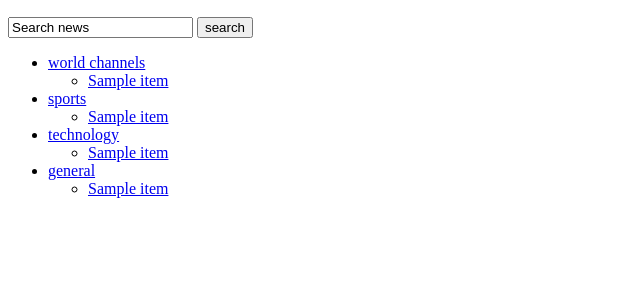
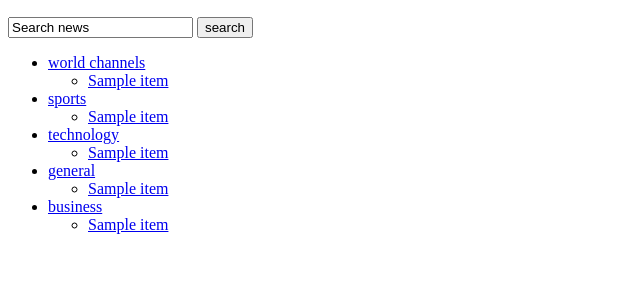
Before and after one commit to amwaniki180/news-highlights, a Python web app: template app/templates/navbar.html in a window 1280 px wide. Shown: the part 245-545 px from the top of the page, without its empty margins (0-640 px from the left). Run offline with Jinja, Linux system fonts and the light colour scheme; the template is opened without the code that fills it: most values are stand-ins (such as "Sample title", 1, 10 or a date in 2020); some libraries are stand-ins or nearby versions.

Commit message:
business

```diff
--- a/app/templates/navbar.html
+++ b/app/templates/navbar.html
@@ -68,3 +68,10 @@
 
                     </ul>
                 </li>
+                <li><a href="#">business</a>
+                    <ul>
+                        {% for item in business %}
+                        <li><a href="/source/{{item.id}}&35">{{item.name}}</a></li>
+                        {%endfor%}
+                    </ul>
+                </li>
```
